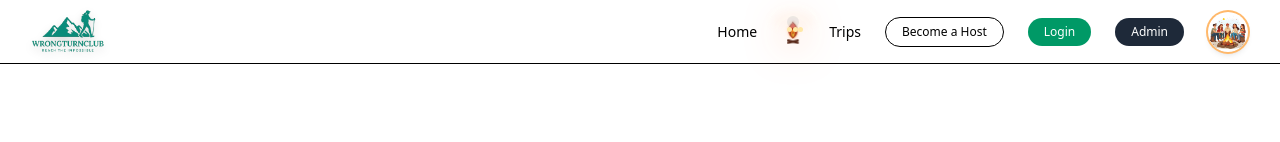
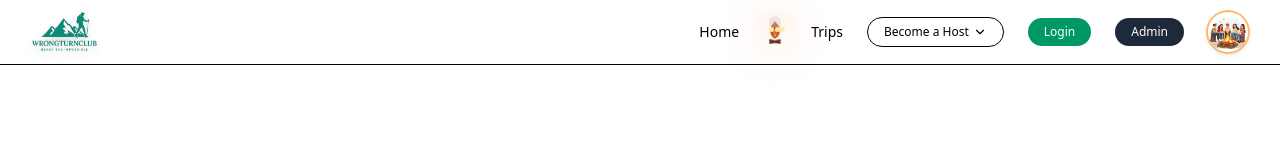
Before and after one commit to chandru12588/wtc-chandru, a React (Vite) app: page / in a window 1280 px wide. Shown: the top 142 px of the page. Built offline with nearby package versions, Linux system fonts and the light colour scheme; no server answers.

Commit message:
updated navbar

```diff
--- a/src/components/Navbar.jsx
+++ b/src/components/Navbar.jsx
@@ -1,6 +1,16 @@
 import React, { useState, useEffect } from "react";
 import { Link, NavLink, useLocation, useNavigate } from "react-router-dom";
-import { Menu, X, Home, Compass, User } from "lucide-react";
+import {
+  Menu,
+  X,
+  ChevronDown,
+  Home,
+  Compass,
+  LogIn,
+  ShieldCheck,
+  Tent,
+  UserPlus,
+} from "lucide-react";
 
 import logo3 from "../assets/log3.png";
 import CampfireAnimated from "../components/CampfireAnimated";
@@ -12,16 +22,12 @@ export default function Navbar() {
 
   const isAdminPage = location.pathname.startsWith("/admin");
   const [mobileOpen, setMobileOpen] = useState(false);
-  const [scrolled, setScrolled] = useState(false);
+  const [mobileHostOpen, setMobileHostOpen] = useState(false);
   const [user, setUser] = useState(null);
 
   useEffect(() => {
     const saved = localStorage.getItem("wtc_user");
     if (saved) setUser(JSON.parse(saved));
-
-    const onScroll = () => setScrolled(window.scrollY > 20);
-    window.addEventListener("scroll", onScroll);
-    return () => window.removeEventListener("scroll", onScroll);
   }, []);
 
   const handleLogout = () => {
@@ -35,60 +41,53 @@ export default function Navbar() {
   return (
     <>
       {/* ================= NAVBAR ================= */}
-      <header
-        className={`fixed top-0 left-0 right-0 z-50
-          bg-white/80 backdrop-blur-md border-b
-          transition-all duration-300
-          ${scrolled ? "h-[56px]" : "h-[64px]"}
-        `}
-      >
-        <nav className="w-full h-full flex items-center px-4 md:px-8">
+      <header className="fixed top-0 left-0 right-0 z-50 bg-white/80 backdrop-blur-md border-b">
+        <nav className="w-full h-[64px] flex items-center px-4 md:px-8">
 
-          {/* LOGO — HARD LEFT */}
-          <Link to="/" className="flex items-center shrink-0">
+          {/* LOGO */}
+          <Link to="/" className="flex items-center">
             <img
               src={logo3}
               alt="WrongTurn Club"
-              className={`object-contain transition-transform duration-300
-                ${scrolled ? "h-9" : "h-11"}
-                hover:scale-105 drop-shadow-lg
-              `}
+              className="h-10 object-contain drop-shadow-lg"
             />
           </Link>
 
-          {/* DESKTOP MENU — HARD RIGHT */}
+          {/* DESKTOP MENU */}
           <div className="ml-auto hidden md:flex items-center gap-6 text-sm font-medium">
-
-            <NavLink to="/" className="hover:text-emerald-600">Home</NavLink>
+            <NavLink to="/">Home</NavLink>
 
             <div className="relative group">
               <CampfireAnimated size={24} />
-              <div className="absolute inset-0 blur-lg bg-orange-400 opacity-0 group-hover:opacity-40 transition" />
             </div>
 
-            <NavLink to="/trips" className="hover:text-emerald-600">Trips</NavLink>
+            <NavLink to="/trips">Trips</NavLink>
 
-            <Link
-              to="/host/register"
-              className="border px-4 py-1.5 rounded-full text-xs hover:bg-gray-50"
-            >
-              Become a Host
-            </Link>
+            <div className="relative group">
+              <button className="border px-4 py-1.5 rounded-full text-xs flex items-center gap-1">
+                Become a Host <ChevronDown size={14} />
+              </button>
+              <div className="absolute right-0 mt-2 hidden group-hover:block bg-white shadow-lg rounded-lg overflow-hidden">
+                <Link to="/host/login" className="block px-4 py-3 hover:bg-gray-100">
+                  Host Login
+                </Link>
+                <Link to="/host/register" className="block px-4 py-3 hover:bg-gray-100">
+                  Host Register
+                </Link>
+              </div>
+            </div>
 
             {!user ? (
               <>
-                <Link className="bg-emerald-600 text-white px-4 py-1.5 rounded-full text-xs" to="/login">
+                <Link to="/login" className="bg-emerald-600 text-white px-4 py-1.5 rounded-full text-xs">
                   Login
                 </Link>
-                <Link className="bg-gray-800 text-white px-4 py-1.5 rounded-full text-xs" to="/admin/login">
+                <Link to="/admin/login" className="bg-gray-800 text-white px-4 py-1.5 rounded-full text-xs">
                   Admin
                 </Link>
               </>
             ) : (
-              <button
-                onClick={handleLogout}
-                className="bg-red-500 text-white px-4 py-1.5 rounded-full text-xs"
-              >
+              <button onClick={handleLogout} className="bg-red-500 text-white px-4 py-1.5 rounded-full text-xs">
                 Logout
               </button>
             )}
@@ -101,16 +100,13 @@ export default function Navbar() {
           </div>
 
           {/* MOBILE BUTTON */}
-          <button
-            onClick={() => setMobileOpen(true)}
-            className="ml-auto md:hidden"
-          >
+          <button onClick={() => setMobileOpen(true)} className="ml-auto md:hidden">
             <Menu size={26} />
           </button>
         </nav>
       </header>
 
-      {/* FIX GAP UNDER FIXED NAVBAR */}
+      {/* Spacer */}
       <div className="h-[64px]" />
 
       {/* ================= MOBILE DRAWER ================= */}
@@ -122,30 +118,59 @@ export default function Navbar() {
               <X onClick={() => setMobileOpen(false)} />
             </div>
 
-            <div className="flex flex-col gap-4 p-6">
-              <NavLink to="/" onClick={() => setMobileOpen(false)}>🏠 Home</NavLink>
-              <NavLink to="/trips" onClick={() => setMobileOpen(false)}>🧭 Trips</NavLink>
-              <NavLink to="/host/register" onClick={() => setMobileOpen(false)}>🏕 Become a Host</NavLink>
+            <div className="flex flex-col gap-4 p-6 text-sm">
+
+              <NavLink to="/" onClick={() => setMobileOpen(false)} className="flex gap-2">
+                <Home size={18} /> Home
+              </NavLink>
+
+              <NavLink to="/trips" onClick={() => setMobileOpen(false)} className="flex gap-2">
+                <Compass size={18} /> Trips
+              </NavLink>
+
+              {/* HOST MENU */}
+              <button
+                onClick={() => setMobileHostOpen(!mobileHostOpen)}
+                className="flex items-center justify-between"
+              >
+                <span className="flex gap-2">
+                  <Tent size={18} /> Become a Host
+                </span>
+                <ChevronDown size={16} />
+              </button>
+
+              {mobileHostOpen && (
+                <div className="ml-6 flex flex-col gap-3">
+                  <NavLink to="/host/login" onClick={() => setMobileOpen(false)} className="flex gap-2">
+                    <LogIn size={16} /> Host Login
+                  </NavLink>
+                  <NavLink to="/host/register" onClick={() => setMobileOpen(false)} className="flex gap-2">
+                    <UserPlus size={16} /> Host Register
+                  </NavLink>
+                </div>
+              )}
+
+              <hr />
 
               {!user ? (
                 <>
-                  <Link to="/login">Login</Link>
-                  <Link to="/admin/login">Admin</Link>
+                  <NavLink to="/login" onClick={() => setMobileOpen(false)} className="flex gap-2">
+                    <LogIn size={18} /> User Login
+                  </NavLink>
+
+                  <NavLink to="/admin/login" onClick={() => setMobileOpen(false)} className="flex gap-2">
+                    <ShieldCheck size={18} /> Admin Login
+                  </NavLink>
                 </>
               ) : (
-                <button onClick={handleLogout}>Logout</button>
+                <button onClick={handleLogout} className="text-red-600">
+                  Logout
+                </button>
               )}
             </div>
           </div>
         </div>
       )}
-
-      {/* ================= MOBILE BOTTOM NAV ================= */}
-      <div className="fixed bottom-0 left-0 right-0 z-40 bg-white border-t flex md:hidden justify-around py-2">
-        <Link to="/" className="flex flex-col items-center text-xs"><Home size={18} />Home</Link>
-        <Link to="/trips" className="flex flex-col items-center text-xs"><Compass size={18} />Trips</Link>
-        <Link to="/login" className="flex flex-col items-center text-xs"><User size={18} />Login</Link>
-      </div>
     </>
   );
 }
```
